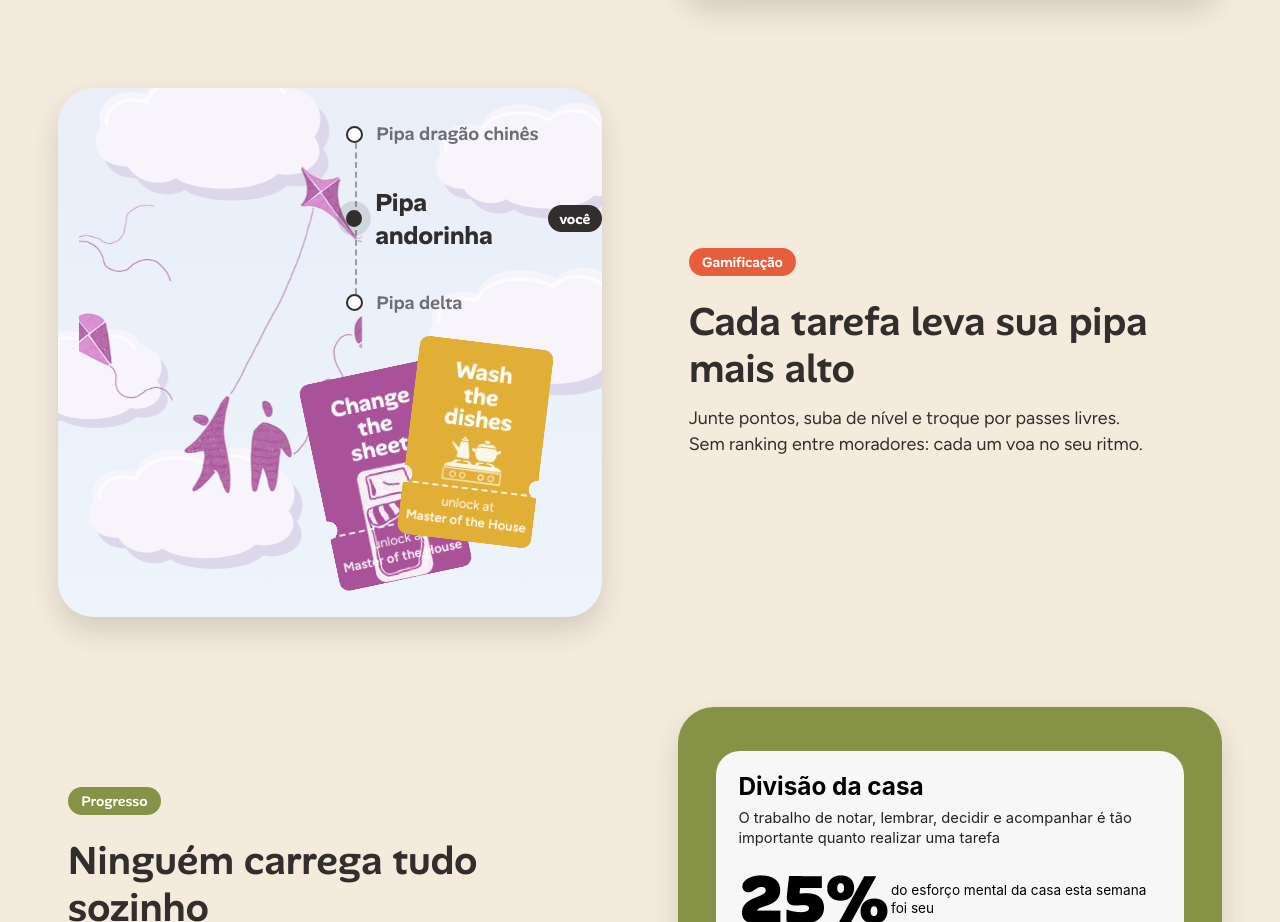
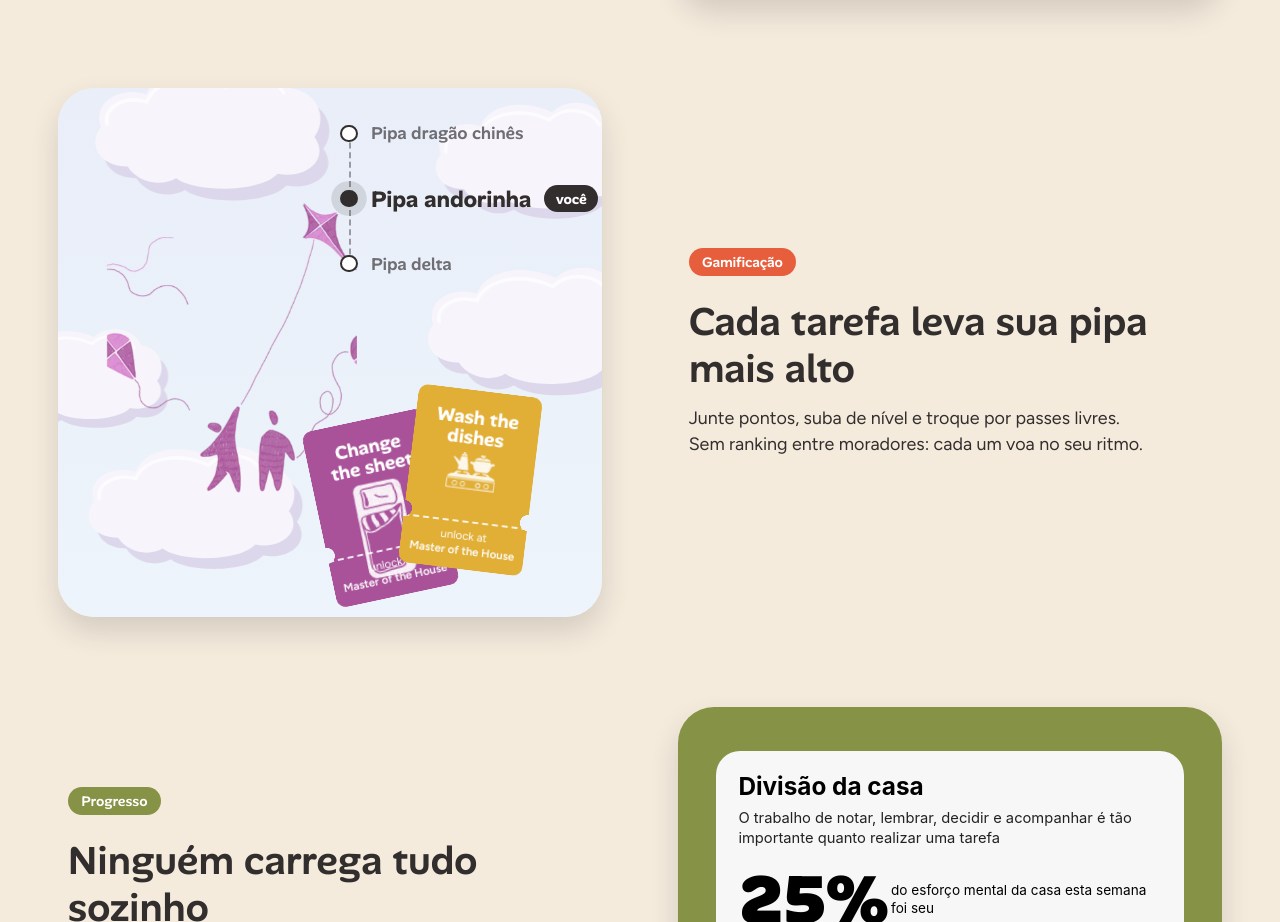
Before and after one commit to MegaFinal/Pipa_Landing, a React (Vite) app: page / in a window 1280 px wide. Shown: the part 3523-4445 px from the top of the page. Built offline with nearby package versions, Linux system fonts and the light colour scheme.

Commit message:
fix(landing): reposiciona animação e passes no card de gamificação

```diff
--- a/src/components/landing/interactive/KiteRanking.css
+++ b/src/components/landing/interactive/KiteRanking.css
@@ -32,9 +32,9 @@
 /* animação quadro a quadro: 16 quadros, vai e volta (autoreverses) a 12 fps */
 .ranking__kites {
   position: absolute;
-  left: 4%;
-  top: 14%;
-  width: 52%;
+  left: 9%;
+  top: 21%;
+  width: 46%;
   aspect-ratio: 370 / 436;
   background-repeat: no-repeat;
   background-size: 1600% 100%;
@@ -57,7 +57,7 @@
 /* trilha de níveis */
 .ranking__levels {
   position: absolute;
-  left: 53%;
+  left: 52%;
   top: 6.5%;
   margin: 0;
   padding: 0;
@@ -83,12 +83,13 @@
   gap: 2.4cqw;
   font-family: var(--font-display);
   font-weight: 600;
-  font-size: 3.4cqw;
+  font-size: 3.2cqw;
   color: #6e6e74;
+  white-space: nowrap;
 }
 
 .ranking__levels li.is-current {
-  font-size: 4.6cqw;
+  font-size: 4.2cqw;
   font-weight: 700;
   color: var(--ink);
 }
@@ -125,7 +126,7 @@
 .ranking__passes {
   position: absolute;
   left: 46%;
-  top: 48%;
+  top: 57%;
   width: 46%;
   height: 44%;
 }
@@ -133,8 +134,8 @@
 .pass {
   position: absolute;
   top: 0;
-  width: 54%;
-  aspect-ratio: 230 / 340;
+  width: 50%;
+  aspect-ratio: 230 / 330;
   padding: 7% 8% 0;
   border: 0;
   background: var(--pass-color);
@@ -192,14 +193,14 @@
 .pass__title {
   font-family: var(--font-display);
   font-weight: 700;
-  font-size: 4.2cqw;
+  font-size: 3.5cqw;
   line-height: 1.05;
   text-align: center;
 }
 
 .pass__icon {
-  width: 62%;
-  margin-top: 7%;
+  width: 58%;
+  margin-top: 6%;
 }
 
 .pass__stub {
@@ -213,8 +214,8 @@
   display: flex;
   flex-direction: column;
   align-items: center;
-  font-size: 2.4cqw;
-  line-height: 1.3;
+  font-size: 2.1cqw;
+  line-height: 1.25;
 }
 
 .pass__stub strong {
```
